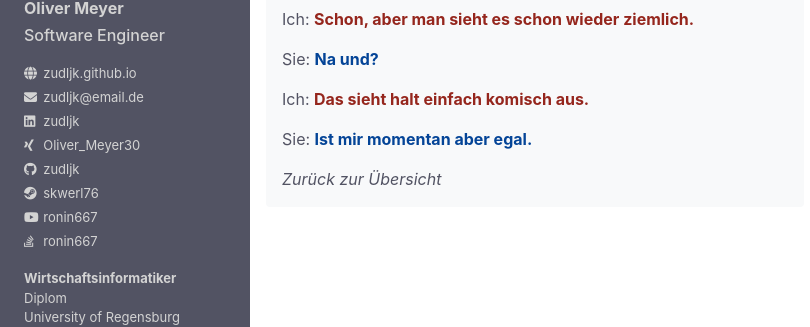
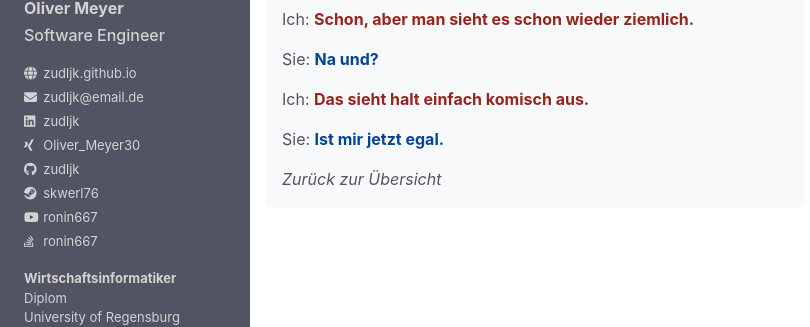
Before and after one commit to zudljk/zudljk.github.io, a Jekyll site: the page built from _posts/2023-07-16-egal.md, in a window 1280 px wide. Shown: the part 317-644 px from the top of the page, without its empty margins (0-810 px from the left). Built offline with Jekyll 4.4.1, drawn with Linux system fonts in a browser that asks for light colours; nearby versions of some CDN libraries.

Commit message:
Update 2023-07-16-egal.md

```diff
--- a/_posts/2023-07-16-egal.md
+++ b/_posts/2023-07-16-egal.md
@@ -12,4 +12,4 @@ Sie: <her>Na und?</her>
 
 Ich: <me>Das sieht halt einfach komisch aus.</me>
 
-Sie: <her>Ist mir momentan aber egal.</her>
+Sie: <her>Ist mir jetzt egal.</her>
```
